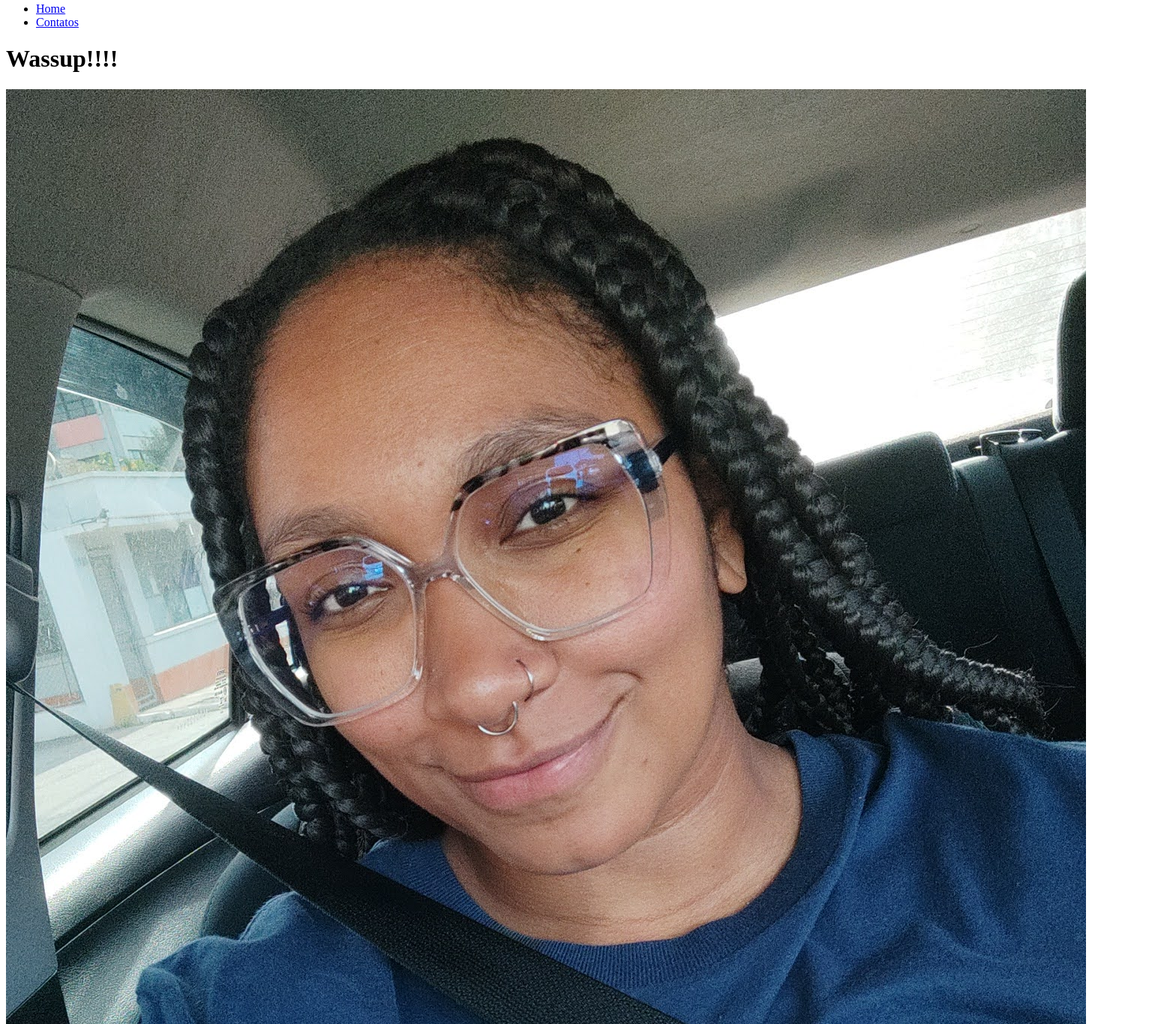
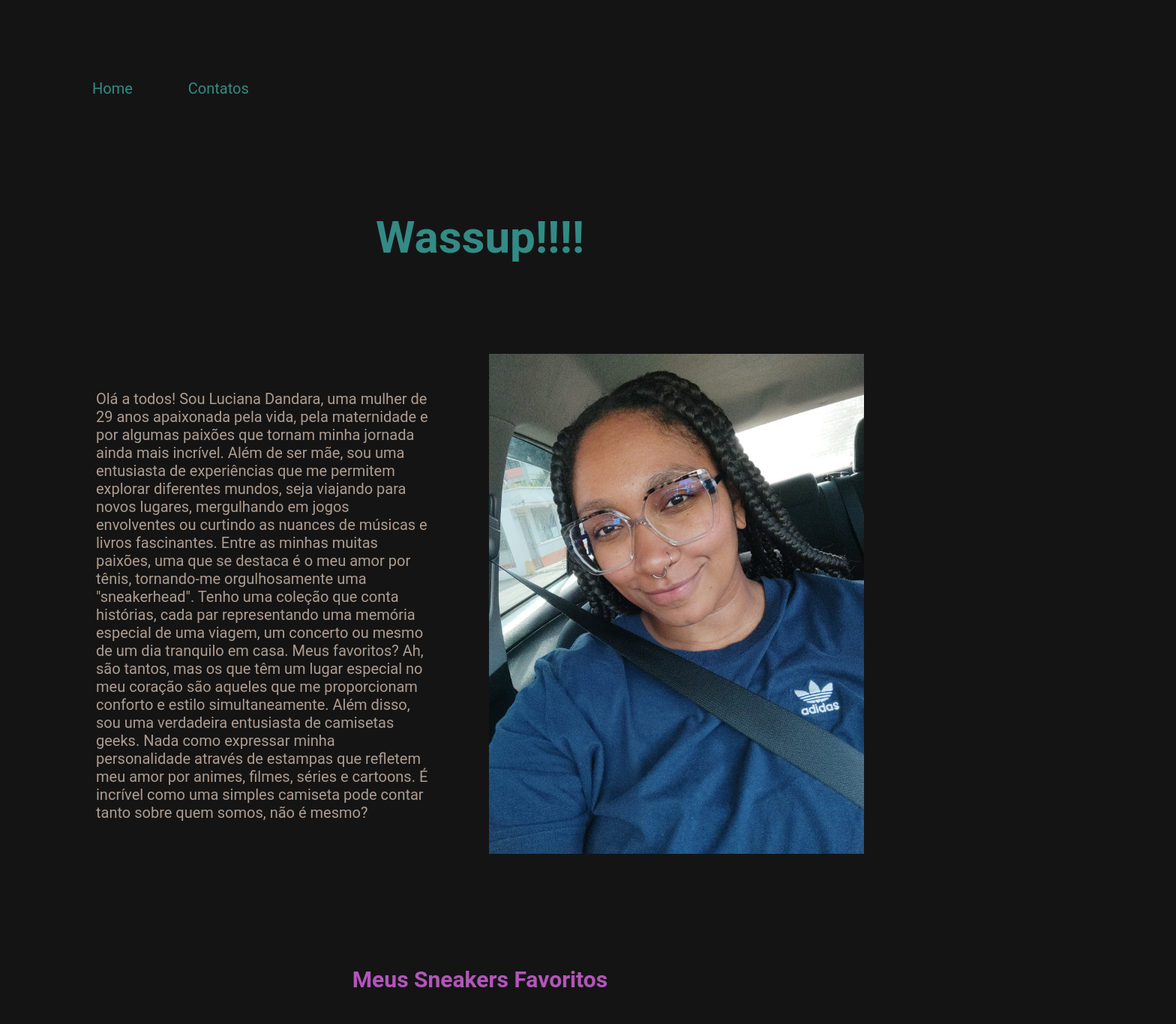
Before and after one commit to xluhramosx/fundamentosweb, a plain HTML site: page index.html in a window 1280 px wide. Shown: the part 13-1379 px from the top of the page at 75% size, 1568 px wide, since content can reach past the window. Drawn offline with Linux system fonts and the light colour scheme.

Commit message:
modificações e implementação de CSS

```diff
--- a/assets/css/style.css
+++ b/assets/css/style.css
@@ -0,0 +1,82 @@
+*{
+    background-color: #141414;
+    font-family:Roboto;
+    padding: 20px;
+}
+
+/*
+Estilos da página index.html
+*/
+h1{
+    text-align: center;
+    font-size: 60px;
+    color: #338b85;
+}
+h2{
+    text-align: center;
+    font-size: 30px;
+    color: #b256b9;
+}
+a{
+    text-decoration: none;
+}
+ul{
+    list-style: none;
+}
+img{
+border-radius: 8px;
+}
+
+p{
+    color: #ae9c8f;
+    text-wrap: wrap ;
+}
+a{
+    color: #338b85 ;
+    font-size: 20px;
+}
+
+a:hover{
+    color:#005954;
+}
+.container{
+    display: flex;
+    flex-flow: row ;
+    justify-content: center;
+    align-items: center;
+    font-size: 20px;
+}
+.container img {
+    width: 500px;
+}
+.menu li{
+    display: inline-block;
+    padding: 15px;
+}
+.section{
+    display: flex;
+    justify-content: center;
+    align-items: center;
+}
+
+.listas{
+    text-align: center;
+}
+.listas img{
+width: 600px;
+}
+
+/*
+Estilos da página contato.html
+*/
+
+.form-container{
+    background-color: #ae9c8f;
+    color: #338b85;
+    position: relative;
+    width: 400px;
+}
+.formulario{
+    font-style: bold;
+    font-family: Roboto;
+}
--- a/index.html
+++ b/index.html
@@ -18,22 +18,29 @@
     </header>
 
     <main>
-        <h1 id="titulo" class="centro">Wassup!!!!</h1>
+        <h1 id="titulo" class="titulo">Wassup!!!!</h1>
 
-        <img src="./assets/imgs/1687750912522.jpeg" alt="">
+        <div class="container">
+
+            <div>
                 <p>Olá a todos! Sou Luciana Dandara, uma mulher de 29 anos apaixonada pela vida, pela maternidade e por algumas paixões que tornam minha jornada ainda mais incrível. Além de ser mãe, sou uma entusiasta de experiências que me permitem explorar diferentes mundos, seja viajando para novos lugares, mergulhando em jogos envolventes ou curtindo as nuances de músicas e livros fascinantes.
 
                     Entre as minhas muitas paixões, uma que se destaca é o meu amor por tênis, tornando-me orgulhosamente uma "sneakerhead". Tenho uma coleção que conta histórias, cada par representando uma memória especial de uma viagem, um concerto ou mesmo de um dia tranquilo em casa. Meus favoritos? Ah, são tantos, mas os que têm um lugar especial no meu coração são aqueles que me proporcionam conforto e estilo simultaneamente.
 
                     Além disso, sou uma verdadeira entusiasta de camisetas geeks. Nada como expressar minha personalidade através de estampas que refletem meu amor por animes, filmes, séries e cartoons. É incrível como uma simples camiseta pode contar tanto sobre quem somos, não é mesmo?
-
                 </p>
+            </div>
+            <div>
+                <img src="./assets/imgs/1687750912522.jpeg" alt="">
+            </div>
+        </div>
     </main>
 
+    <section class="listas">
         <h2>Meus Sneakers Favoritos</h2>
         <p>Se você compartilha dessas paixões, vou compartilhar alguns dos meus lugares favoritos para adquirir tênis e camisetas incríveis. Quando se trata de sneakers, lojas especializadas ou até mesmo aquela busca online por edições limitadas costumam render verdadeiros tesouros. E para as camisetas geeks, lojas online com uma variedade impressionante de designs exclusivos são o meu refúgio.</p>
 
-    <ol type="1">
+        <ul type="1">
             <li><img src="./assets/imgs/jordan6.jpg" alt="Jordan 6"></li>
             <p>O Air Jordan 6 é um icônico modelo de tênis de basquete criado pela Nike em colaboração com Michael Jordan. Lançado pela primeira vez em 1991, o design foi influenciado pelo carro esportivo Porsche 911. O tênis apresenta detalhes distintos, como o sistema de fechamento com laço, a língua com abertura para fácil calce e uma unidade de amortecimento visível. O Air Jordan 6 é reconhecido por sua combinação de estilo, desempenho e história, tornando-se um clássico duradouro na cultura sneaker.</p>
 
@@ -45,16 +52,17 @@
 
             <li><img src="./assets/imgs/sk8-hi.webp" alt="Adi200"></li>
             <p>Os Vans Sk8-Hi são tênis de cano alto da marca Vans, conhecidos por seu design clássico e estético "skate". Lançados inicialmente em 1978, esses tênis se destacam por sua durabilidade, aderência eficiente e proteção no tornozelo. O modelo Sk8-Hi tornou-se um ícone da cultura skate e streetwear, apreciado não apenas por skatistas, mas também por entusiastas de moda urbana. Sua versatilidade e apelo atemporal fazem dos Vans Sk8-Hi uma escolha popular para quem busca um visual casual e autêntico.</p>
-    </ol>
+        </ul>
 
         <h2>Minhas lojas de camisetas geeks favoritas.</h2>
 
-    <ol type="1">
+        <ul>
             <li><a href="https://www.nerduniverse.com.br/">Nerd Universe</a></li>
             <li><a href="https://www.gatogeek.com.br/">Gato Geek</a></li>
             <li><a href="https://www.terra7.com.br/">Terra7</a></li>
             <li><a href="https://www.nerdexplosion.com/">Nerd Explosion</a></li>
-    </ol>
+        </ul>
+    </section>
 
 
 </body>
```
Also changed, not shown: contato.html (+9 -3 lines). Lines whose indentation alone changed are shown as unchanged.
